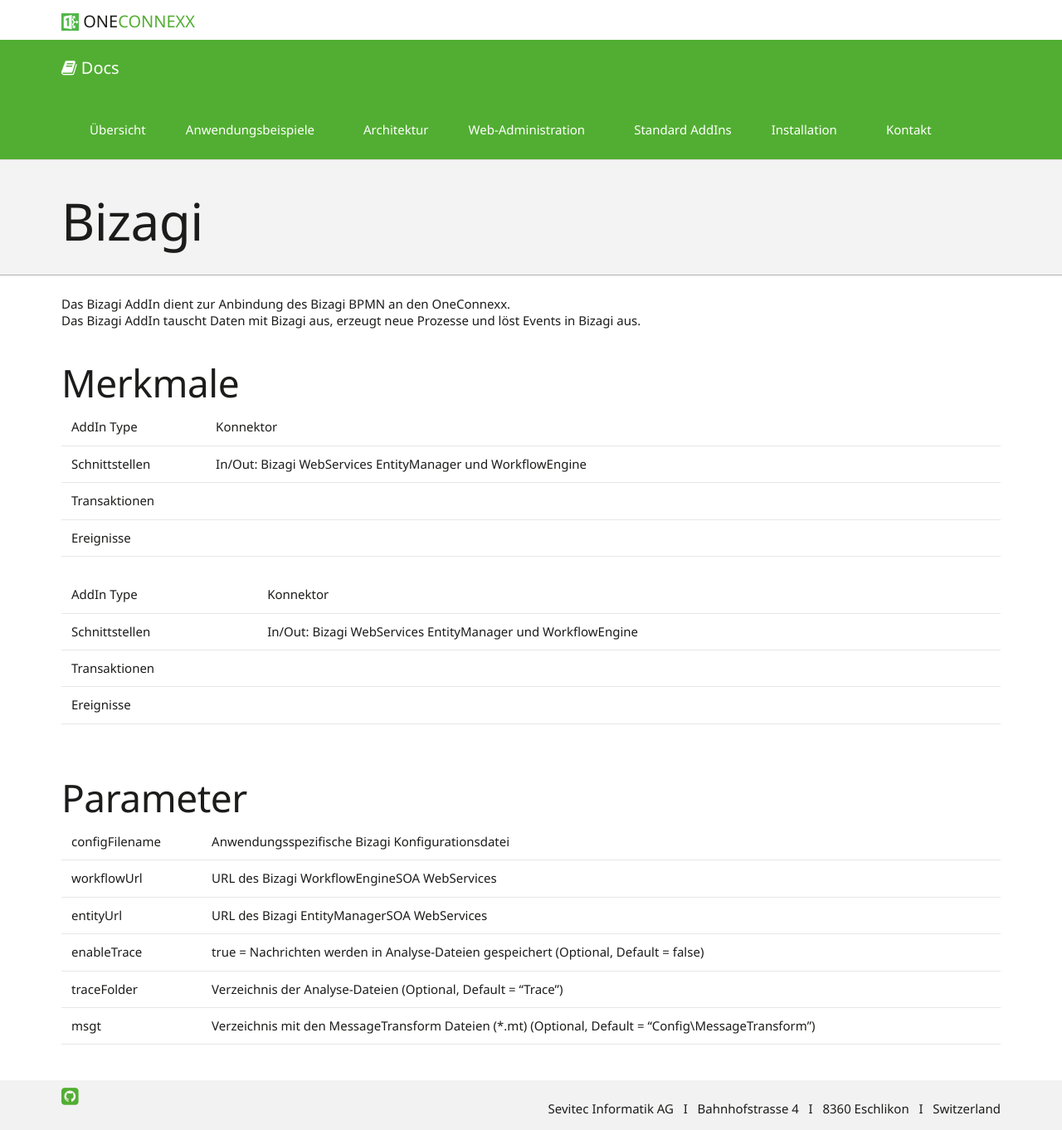
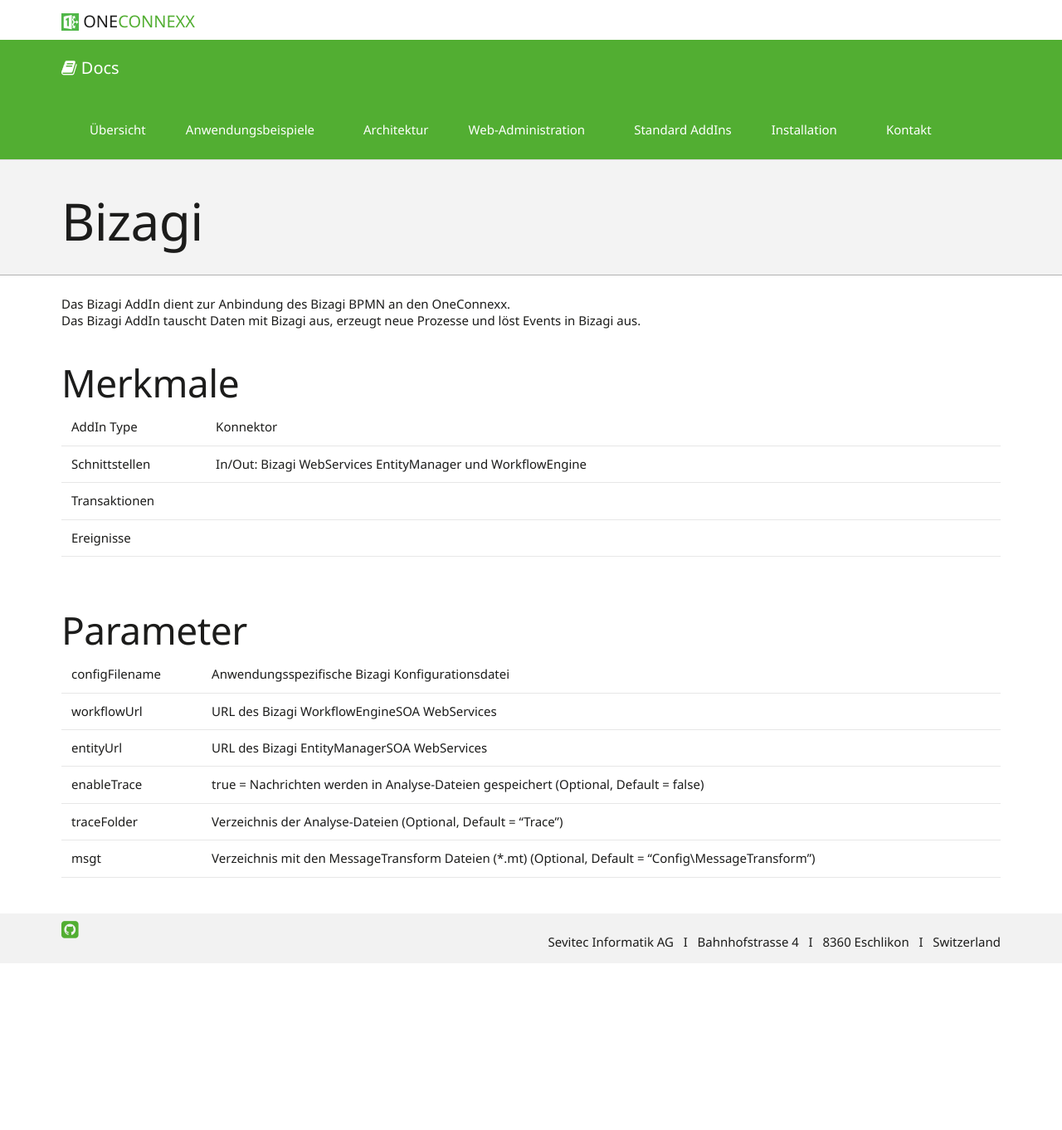
Before and after one commit to primesoft-group/oneconnexx-docs, a Jekyll site: the page built from _pages/addins/de/bizagi.md, in a window 1280 px wide. Shown: the whole page at 83% size. Built offline with Jekyll 4.4.1, drawn with Linux system fonts in a browser that asks for light colours; nearby versions of some CDN libraries; some web fonts are replaced; after the commit the page ends 1161 px from its top, so only the background shows below that.

Commit message:
Update bizagi.md

```diff
--- a/_pages/addins/de/bizagi.md
+++ b/_pages/addins/de/bizagi.md
@@ -16,15 +16,6 @@
 | Transaktionen | |
 | Ereignisse |  |
 
-
-{:.table .table-striped}
-| --- | --------------------------------------------------------------------------------------------------------------------------------------------------------------------------------------------------------------------------------------------------------------------------------------------------------------------------------------------------------------------------------------------------------------------------------------------------------------------------------------------------------------------------------------------------------------------------------------------------------------------------------------------------------------------------------------------------------------------------------------------------------------------------------------------------------------------------------------------------------------------------------------------------------------------------------------------------------------------------------------------------------------------------------------------------------------------------------------------------------------------------------------------------------------------------------------------------- |
-| AddIn Type | Konnektor |
-| Schnittstellen | In/Out: Bizagi WebServices EntityManager und WorkflowEngine |
-| Transaktionen | |
-| Ereignisse |  |
-
-
 ## Parameter
 
 {:.table .table-striped}
```
